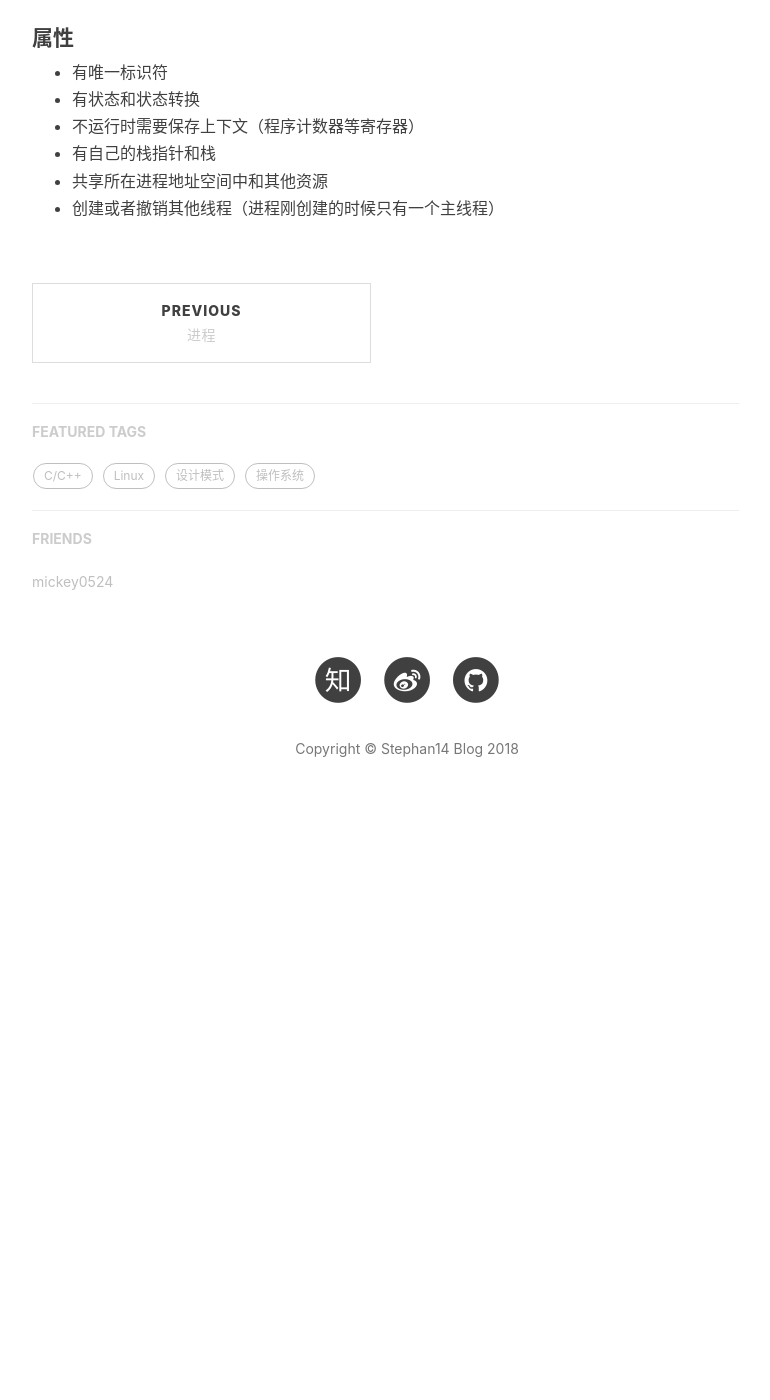
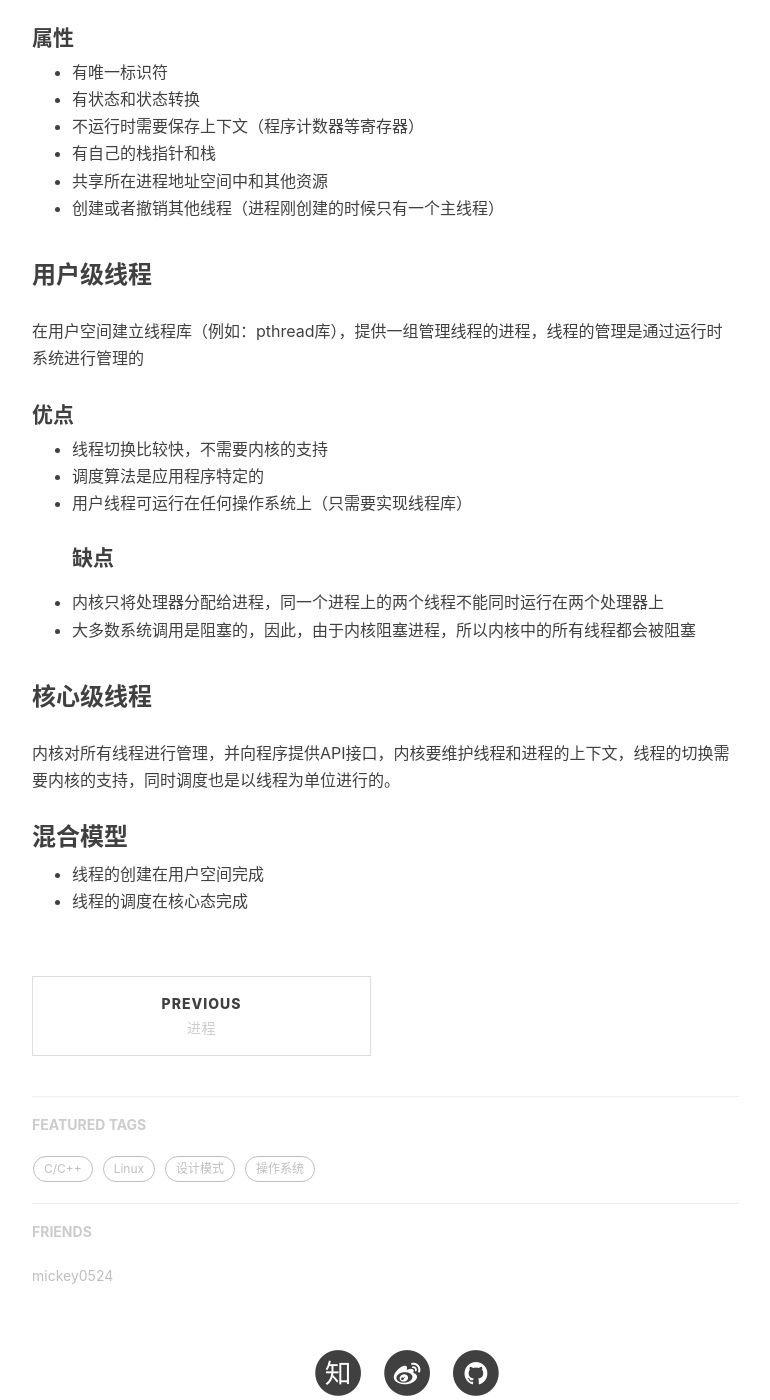
Before and after one commit to Stephan14/Stephan14.github.io, a Jekyll site: the page built from _posts/2018-06-11-operation-system-thread.markdown, in a window 1280 px wide and 1400 px high, scrolled down 1092 px. Shown: the whole window, without its empty margins (233-1003 px from the left). Built offline with Jekyll 4.4.1, drawn with Linux system fonts in a browser that asks for light colours; nearby versions of some CDN libraries; comment, search, counter and statistics services are not loaded; before the commit the page ends 1945 px from its top, so only the background shows below that.

Commit message:
线程模型

```diff
--- a/_posts/2018-06-11-operation-system-thread.markdown
+++ b/_posts/2018-06-11-operation-system-thread.markdown
@@ -32,3 +32,21 @@ tags:
 - 有自己的栈指针和栈
 - 共享所在进程地址空间中和其他资源
 - 创建或者撤销其他线程（进程刚创建的时候只有一个主线程）
+
+### 用户级线程
+在用户空间建立线程库（例如：pthread库），提供一组管理线程的进程，线程的管理是通过运行时系统进行管理的
+
+#### 优点
+- 线程切换比较快，不需要内核的支持
+- 调度算法是应用程序特定的
+- 用户线程可运行在任何操作系统上（只需要实现线程库）
+#### 缺点
+- 内核只将处理器分配给进程，同一个进程上的两个线程不能同时运行在两个处理器上
+- 大多数系统调用是阻塞的，因此，由于内核阻塞进程，所以内核中的所有线程都会被阻塞
+
+### 核心级线程
+内核对所有线程进行管理，并向程序提供API接口，内核要维护线程和进程的上下文，线程的切换需要内核的支持，同时调度也是以线程为单位进行的。
+
+### 混合模型
+- 线程的创建在用户空间完成
+- 线程的调度在核心态完成
```
